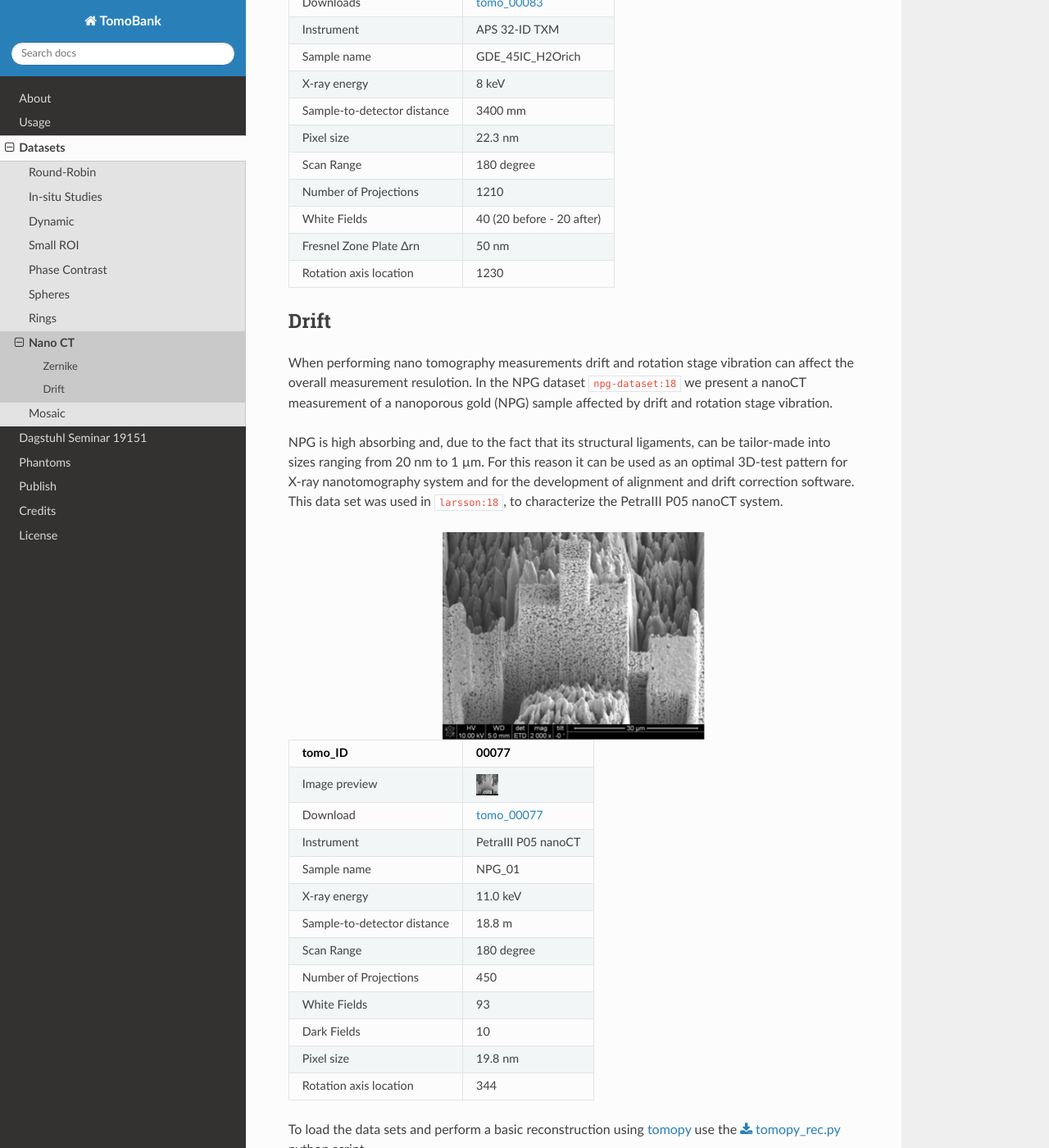
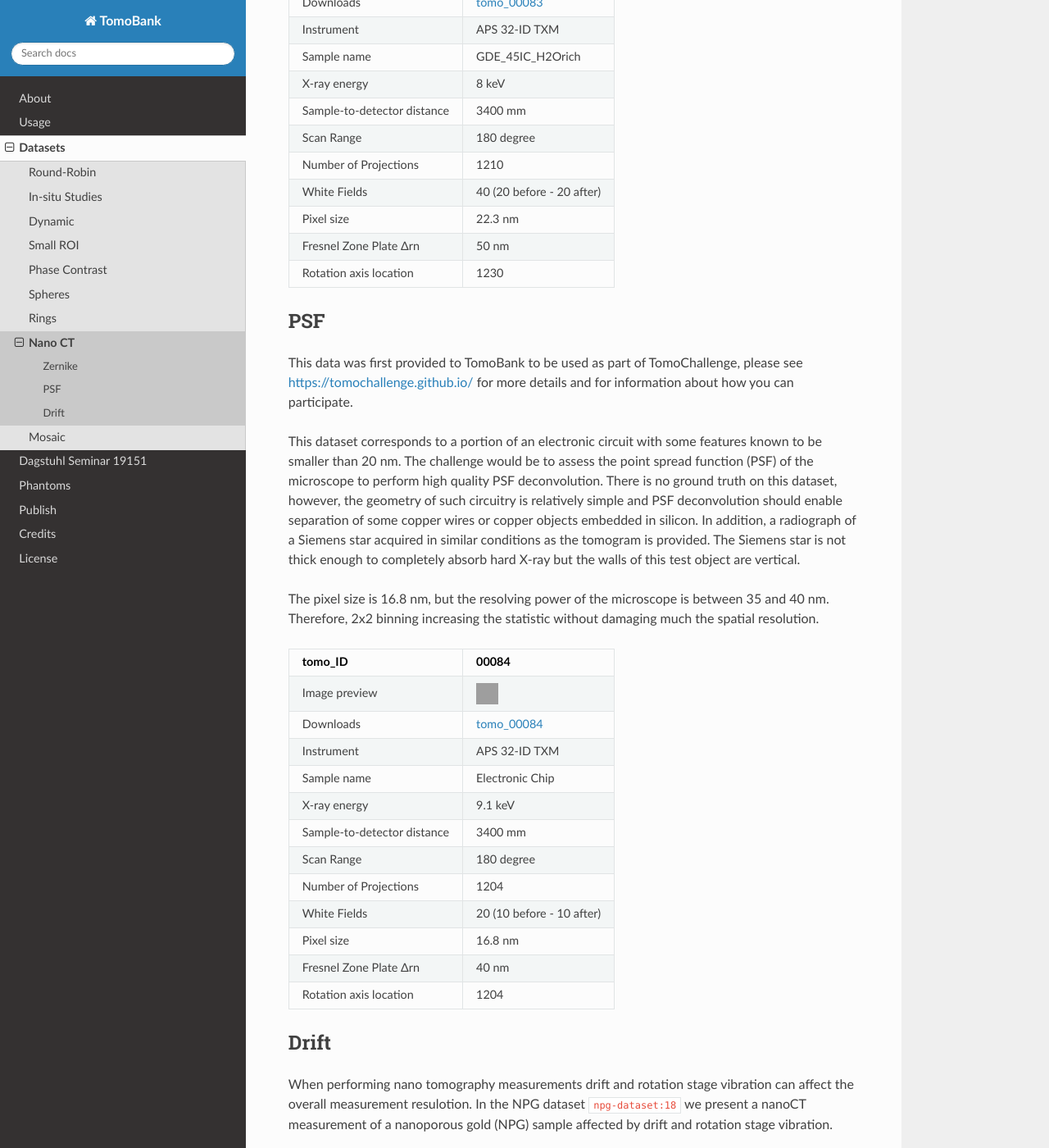
Before and after one commit to tomography/tomobank, a Sphinx documentation site: the page built from docs/source/data/docs.data.nano.rst, in a window 1280 px wide and 1400 px high, scrolled down 882 px. Shown: the whole window at 82% size. Built offline with Sphinx 7.4.7 and the Read the Docs theme 2.0.0, drawn with Linux system fonts in a browser that asks for light colours; cross-references to code outside the pages are shown as plain code; grey boxes are pictures that could not be loaded.

Commit message:
PSF first commit

```diff
--- a/docs/source/data/docs.data.nano.rst
+++ b/docs/source/data/docs.data.nano.rst
@@ -32,13 +32,13 @@ The pixel size is 22.3 nm, but the resolving power of the microscope is between
 +-----------------------------------------+-------------------------------+
 |             Sample-to-detector distance |   3400 mm                     |
 +-----------------------------------------+-------------------------------+
-|             Pixel size                  |   22.3 nm                     |
-+-----------------------------------------+-------------------------------+
 |             Scan Range                  |   180 degree                  |
 +-----------------------------------------+-------------------------------+
 |             Number of Projections       |   1210                        |
 +-----------------------------------------+-------------------------------+
 |             White Fields                |   40 (20 before - 20 after)   |
++-----------------------------------------+-------------------------------+
+|             Pixel size                  |   22.3 nm                     |
 +-----------------------------------------+-------------------------------+
 |             Fresnel Zone Plate Δrn      |   50 nm                       |
 +-----------------------------------------+-------------------------------+
@@ -52,13 +52,52 @@ The pixel size is 22.3 nm, but the resolving power of the microscope is between
     :height: 20pt
 
 
+PSF
+~~~
+
+This data was first provided to TomoBank to be used as part of TomoChallenge, please see https://tomochallenge.github.io/ for more details and for information about how you can participate.
+
+This dataset corresponds to a portion of an electronic circuit with some features known to be smaller than 20 nm. The challenge would be to assess the point spread function (PSF) of the microscope to perform high quality PSF deconvolution. There is no ground truth on this dataset, however, the geometry of such circuitry is relatively simple and PSF deconvolution should enable separation of some copper wires or copper objects embedded in silicon. In addition, a radiograph of a Siemens star acquired in similar conditions as the tomogram is provided. The Siemens star is not thick enough to completely absorb hard X-ray but the walls of this test object are vertical.
+
+The pixel size is 16.8 nm, but the resolving power of the microscope is between 35 and 40 nm. Therefore, 2x2 binning increasing the statistic without damaging  much the spatial resolution.
+
+
+
++-----------------------------------------+-------------------------------+
+|             tomo_ID                     |   00084                       |
++=========================================+===============================+
+|             Image preview               |  |00084|                      |
++-----------------------------------------+-------------------------------+
+|             Downloads                   |   tomo_00084_                 |
++-----------------------------------------+-------------------------------+
+|             Instrument                  |   APS 32-ID TXM               |
++-----------------------------------------+-------------------------------+
+|             Sample name                 |   Electronic Chip             |
++-----------------------------------------+-------------------------------+
+|             X-ray energy                |   9.1 keV                     |
++-----------------------------------------+-------------------------------+
+|             Sample-to-detector distance |   3400 mm                     |
++-----------------------------------------+-------------------------------+
+|             Scan Range                  |   180 degree                  |
++-----------------------------------------+-------------------------------+
+|             Number of Projections       |   1204                        |
++-----------------------------------------+-------------------------------+
+|             White Fields                |   20 (10 before - 10 after)   |
++-----------------------------------------+-------------------------------+
+|             Pixel size                  |   16.8 nm                     |
++-----------------------------------------+-------------------------------+
+|             Fresnel Zone Plate Δrn      |   40 nm                       |
++-----------------------------------------+-------------------------------+
+|             Rotation axis location      |   1204                        |
++-----------------------------------------+-------------------------------+
+
+
 
 .. _tomo_00084: https://app.globus.org/file-manager?origin_id=e133a81a-6d04-11e5-ba46-22000b92c6ec&origin_path=%2Ftomobank%2Ftomo_0008%2F
 
 .. |00084| image:: ../img/tomo_00084.png
     :width: 20pt
     :height: 20pt
-
 
 Drift
 ~~~~~
```
